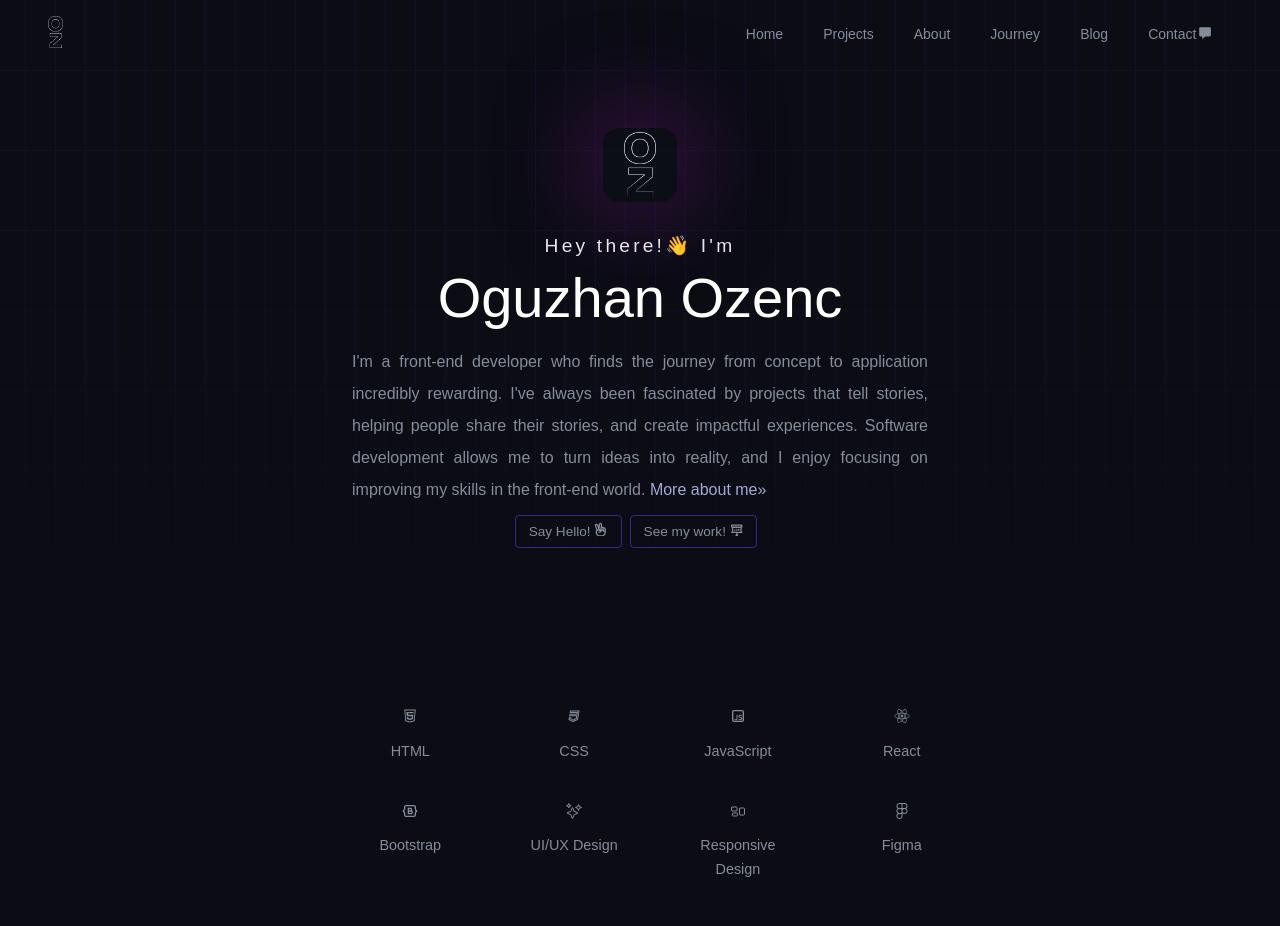
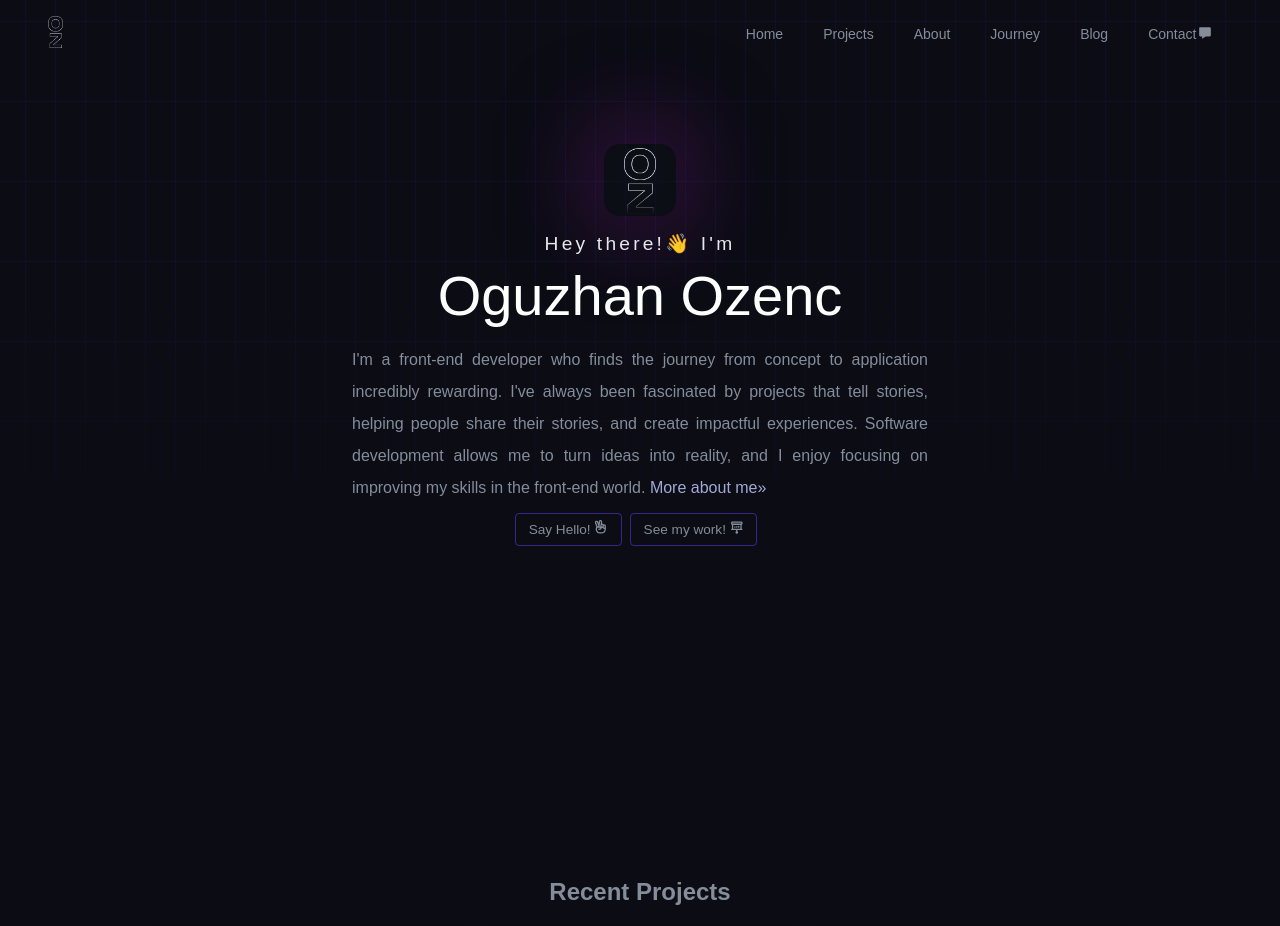
Before and after one commit to oguzhanozenc/oguzhanozenc.me, a React (Vite) app: page / in a window 1280 px wide. Shown: the top 926 px of the page. Built offline with nearby package versions, Linux system fonts and the light colour scheme; a web font is replaced by a local one.

Commit message:
updated styles of header

```diff
--- a/src/components/Header.css
+++ b/src/components/Header.css
@@ -1,22 +1,10 @@
-.header,
-.container {
-  display: flex;
-  flex-direction: column;
+header {
+  position: relative;
   width: 100%;
-  padding: 10%;
+  padding: 7.5% 10% 2.5% 10%;
 }
 
-.header > section,
-.container > section {
-  padding: 1.5rem;
-  border-radius: 3.5rem;
-}
-
-.header {
-  position: relative;
-}
-
-.header::before {
+header::before {
   content: "";
   position: absolute;
   top: 0;
@@ -31,6 +19,11 @@
   background-position: center;
   mask-image: linear-gradient(to top, rgba(0, 0, 0, 0) 1%, black 60%);
   transition: opacity 0.3s ease;
+}
+
+.header {
+  display: flex;
+  flex-direction: row;
 }
 
 #heythere {
@@ -69,32 +62,17 @@
   padding: 2rem;
 }
 
-@media only screen and (max-width: 1200px) {
-  .header-container {
-    display: grid;
-    grid-template-columns: 29% 68%;
-    gap: 3%;
-  }
-}
-
-@media only screen and (max-width: 750px) {
-  .header-container {
-    grid-template-columns: 45% 55%;
-  }
-}
-
 .header-img {
-  width: fit-content;
-  aspect-ratio: 1;
+  width: 4.5rem;
+  height: 4.5rem;
   background: radial-gradient(
     circle,
     rgba(13, 16, 25, 0.9),
     rgba(13, 16, 25, 0.1)
   );
   border-radius: 1rem;
-
   box-shadow: 0 -4px 100px rgba(200, 35, 215, 0.5);
-  margin: 0 auto;
+  margin: 1rem auto;
   transition: all 300ms ease;
 }
 
--- a/src/components/Header.jsx
+++ b/src/components/Header.jsx
@@ -1,17 +1,18 @@
 import React from "react";
 import "./Header.css";
+import Skills from "./Skills";
 import logo from "/logo-white.png";
 import { FaRegHandPeace } from "react-icons/fa6";
 import { PiProjectorScreenChartBold } from "react-icons/pi";
 
 export default function Header() {
   return (
+    <header>
       <section className="header" id="home">
-      {" "}
+        <div className="header-container">
           <div className="header-img">
             <img src={logo} alt="Logo" />
           </div>
-      <div className="header-container">
           <div className="headercontainer-text">
             <div className="headercontent">
               <p id="heythere">Hey there!👋 I'm</p>
@@ -39,5 +40,6 @@ export default function Header() {
           </div>
         </div>
       </section>
+    </header>
   );
 }
--- a/src/components/Home.jsx
+++ b/src/components/Home.jsx
@@ -23,12 +23,7 @@ export default function Home() {
           onSectionChange={handleSectionChange}
         />
       </Section>
-      <Section key="skills-section">
-        <Skills
-          defaultSection={section}
-          onSectionChange={handleSectionChange}
-        />
-      </Section>
+
       <Section key="portfolio-section">
         <Portfolio
           defaultSection={section}
--- a/src/components/ProjectPage.css
+++ b/src/components/ProjectPage.css
@@ -30,7 +30,7 @@
   width: 100%;
 }
 
-header {
+.project-container header {
   display: grid;
   grid-template-columns: 70% 30%;
   justify-content: center;
@@ -386,7 +386,7 @@ h2 {
     grid-template-columns: auto auto;
   }
 
-  header {
+  .project-container header {
     grid-template-columns: auto;
     gap: 3%;
     width: 90%;
--- a/src/components/Skills.css
+++ b/src/components/Skills.css
@@ -1,32 +1,10 @@
 .skills {
-  margin-left: 2rem;
-  padding-bottom: 5rem;
-  padding: 0 10%;
-}
-
-.sectionheading {
-  font-size: 1rem;
-  padding: 0.25rem 0.8rem;
-  border: 1px solid var(--color-black);
-  border-radius: 2rem;
-  display: inline-flex;
-  margin: 1rem;
+  padding: 0 0 10% 0;
 }
 
 .skillscontainer {
-  width: 90%;
-  display: grid;
-  grid-template-columns: auto auto;
-  justify-content: flex-start;
-  align-items: flex-start;
-  gap: 5%;
-  margin: 0 auto;
-}
-
-.skillscontainer {
-  display: grid;
-  grid-template-columns: repeat(4, 1fr);
-  width: fit-content;
+  display: flex;
+  flex-direction: column;
   line-height: 1.5rem;
   justify-content: center;
 }
@@ -46,68 +24,3 @@
 .skillscontainer > div > p {
   font-size: 0.9rem;
 }
-
-@media only screen and (max-width: 1200px) {
-  .skills {
-    margin: 0 auto;
-  }
-
-  .skillscontainer {
-    margin: 0;
-    justify-content: center;
-    align-items: stretch;
-    text-align: center;
-  }
-
-  .skillscontainer > div > p {
-    font-size: 0.6rem;
-  }
-}
-
-@media only screen and (max-width: 750px) {
-  .skillscontainers {
-    grid-template-columns: repeat(3, 1fr);
-    justify-content: center;
-    text-align: center;
-    margin: 0 auto;
-    font-size: 0.8rem;
-    width: 95%;
-  }
-
-  .skillscontainer > div {
-    display: flex;
-    font-size: 0.8rem;
-  }
-}
-
-@media only screen and (max-width: 500px) {
-  .skillscontainer {
-    grid-template-columns: repeat(3, 1fr);
-    grid-template-rows: repeat(2, 1fr);
-    justify-content: center;
-    align-items: stretch;
-    text-align: center;
-    margin: 0 auto;
-    font-size: 0.8rem;
-    width: 90%;
-  }
-
-  .skillscontainer > div {
-    font-size: 0.8rem;
-  }
-}
-
-@media only screen and (max-width: 250px) {
-  .skillscontainer {
-    display: flex;
-    flex-direction: column;
-    margin: 0 auto;
-    justify-content: center;
-    align-items: stretch;
-    text-align: center;
-  }
-
-  .skillscontainer p {
-    font-size: 0.5rem;
-  }
-}
--- a/src/components/Skills.jsx
+++ b/src/components/Skills.jsx
@@ -4,13 +4,6 @@ import { AiOutlineHtml5 } from "react-icons/ai";
 import { LiaCss3 } from "react-icons/lia";
 import { RiJavascriptLine } from "react-icons/ri";
 import { IoLogoReact } from "react-icons/io5";
-import { RiBootstrapLine } from "react-icons/ri";
-import { LiaSass } from "react-icons/lia";
-import { GiJourney } from "react-icons/gi";
-import { IoSparklesOutline } from "react-icons/io5";
-import { HiOutlineRectangleGroup } from "react-icons/hi2";
-import { FaFigma } from "react-icons/fa";
-import { PiMagicWand } from "react-icons/pi";
 
 export default function Skills() {
   return (
@@ -32,22 +25,6 @@ export default function Skills() {
           <IoLogoReact />
           <p>React</p>
         </div>
-        <div>
-          <RiBootstrapLine />
-          <p>Bootstrap</p>
-        </div>
-        <div>
-          <IoSparklesOutline />
-          <p>UI/UX Design</p>
-        </div>{" "}
-        <div>
-          <HiOutlineRectangleGroup />
-          <p>Responsive Design</p>
-        </div>{" "}
-        <div>
-          <FaFigma />
-          <p>Figma</p>
-        </div>{" "}
       </div>
     </section>
   );
```
Lines whose indentation alone changed are shown as unchanged.
